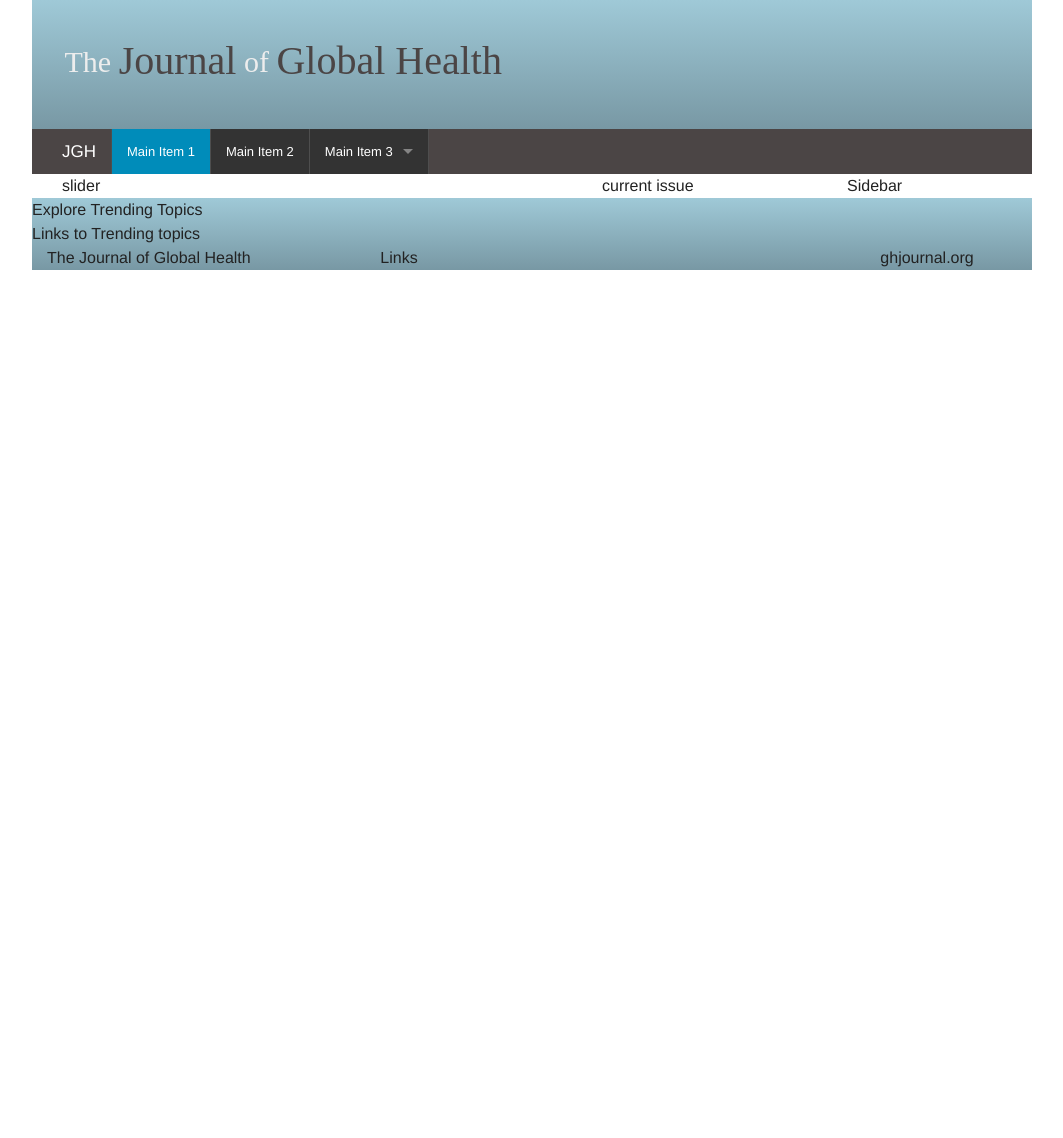
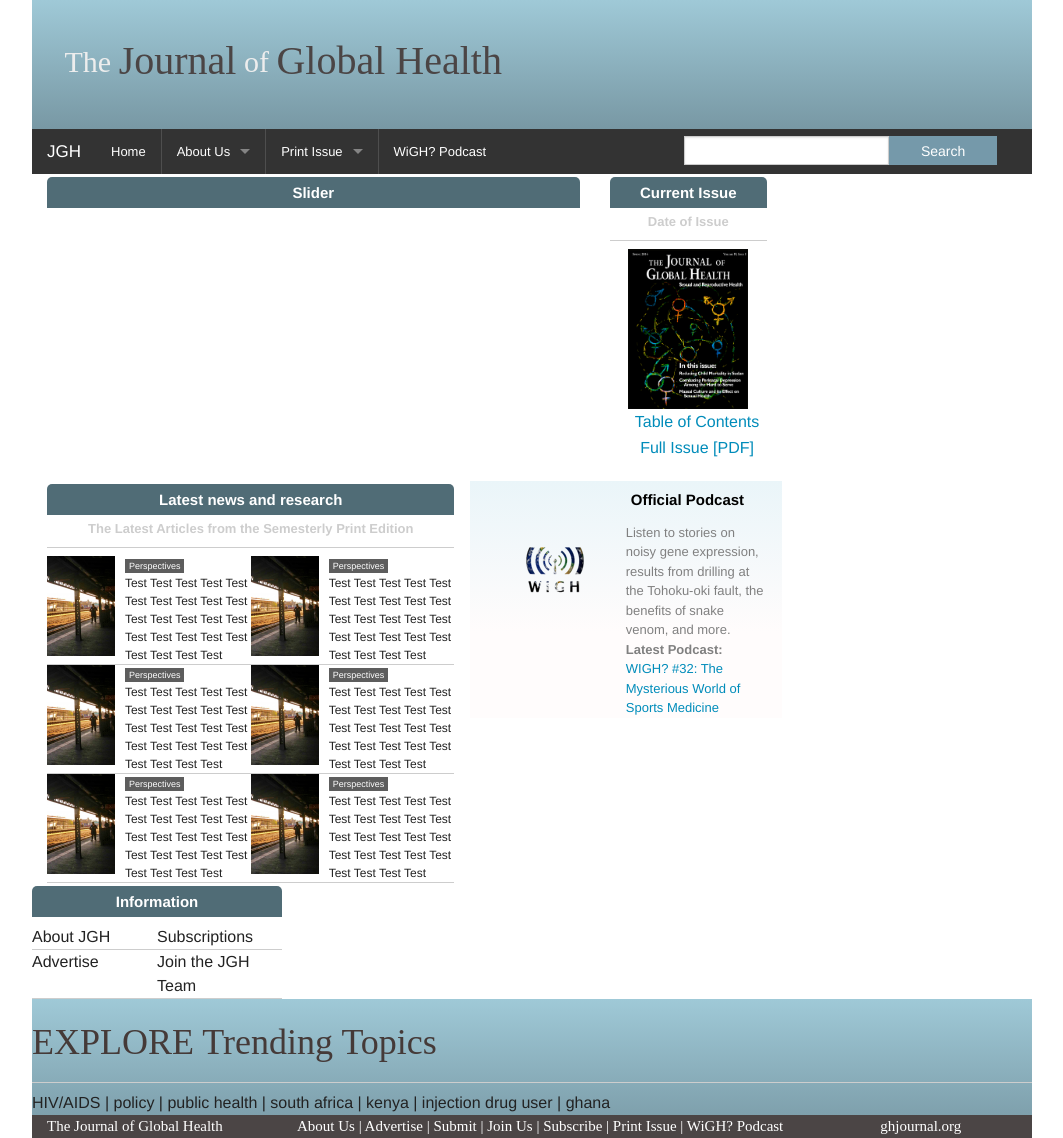
Before and after one commit to kennethli/kennethli.github.io, a PHP site: page / in a window 1280 px wide. Shown: the whole page, without its empty margins (108-1171 px from the left). Before the commit the page ends 270 px from the top, so only its background shows below. Run offline with PHP 8.4, Linux system fonts and the light colour scheme; some libraries are stand-ins or nearby versions.

Commit message:
Home Page Footer

```diff
--- a/css/jgh.css
+++ b/css/jgh.css
@@ -22,17 +22,13 @@
 	filter: progid:DXImageTransform.Microsoft.gradient( startColorstr='#9fc9d7', endColorstr='#7898a4',GradientType=0 );
 }
 .jgh-header-child{
-	margin: 30px 10px;
-}
+	margin: 30px 10px;}
 .jgh-nav{
-	background: rgb(75,69,69);
-}
+	background: rgb(75,69,69);}
 .jgh-sidebar{
-	width: 200px;
-}
+	width: 200px;}
 .jgh-container{
-	max-width: 1200px;
-}
+	max-width: 1200px;}
 footer{
 	background: #9fc9d7;
 	background: -moz-linear-gradient(top,  #9fc9d7 0%, #7898a4 100%);
@@ -46,3 +42,110 @@
 .row{
 	max-width: 1000px;
 }
+.button.alert{
+	background-color: #7599AA;
+}
+.jgh-modular h2{
+	font-size:15px;
+	color: white;
+	font-weight:bold;
+	text-align:center;
+	padding: 5px;
+	background: none repeat scroll 0% 0% #506C76;
+	border-radius: 5px 5px 0px 0px;
+}
+.jgh-modular h3{
+	font-size:13px;
+	height: 25px;
+	line-height: 12px;
+	color: #CDCDCD;
+	font-weight:bold;
+	text-align:center;
+	border-bottom: 1px solid #CDCDCD;
+}
+.jgh-currentissue img{
+	width:120px;
+	height:160px;
+	display:block;
+	margin:0 auto;
+}
+.jgh-currentissue ul{
+	list-style:outside none none;
+		text-align:center;
+}
+.jgh-newsresearch{
+	font-size: 12px;
+}
+.jgh-newsresearch img{
+	width: 68px;
+	height:100px;
+}
+.jgh-newsresearch-modular{
+	border-bottom: 1px solid #CDCDCD;
+}
+.jgh-newsresearch-label a{
+	background: none repeat scroll 0% 0% #5D5D5D;
+	font-size: 9px;
+	color: #FFF;
+	padding: 2px 4px;
+	position: relative;
+	left:10px;
+}
+.jgh-newsresearch-desc{
+	position: relative;
+	left:10px;
+}
+.jgh-wighpodcast{
+	background:linear-gradient(to bottom, #EAF5F9 0%, #FFFCFC 64%, #FFFCFC 100%);
+	font-size: 13px;
+	color: gray;
+	text-align:left;
+}
+.jgh-wighpodcast h2{
+	background:none;
+	color: black;
+	text-align: left;
+}
+.jgh-wighpodcast img{
+	display:block;
+	margin: 0 auto;
+	position:relative;
+	top:5em;
+}
+.jgh-sidebar{
+	font-size:12px;
+	background: none repeat scroll 0% 0% #506C76;
+	border-radius: 5px 5px 0px 0px;
+}
+.jgh-sidebar-modular h2{
+	font-size:15px;
+	color: white;
+	font-weight:bold;
+	text-align:center;
+	padding: 5px;
+}
+.jgh-sidebar-modular h3{
+	font-size:13px;
+	height: 25px;
+	line-height: 12px;
+	color: #CDCDCD;
+	font-weight:bold;
+	text-align:center;
+	border-bottom: 1px solid #CDCDCD;
+}
+.jgh-trending h2{
+	font-size: 36px;
+	font-family: "Times New Roman";
+	color: #453A38;
+	line-height: 80px;
+	border-bottom: 1px solid #CDCDCD;
+}
+.jgh-footer{
+	background:none repeat scroll 0% 0% #4B4545;
+	font-family: "Times New Roman";
+	font-size: 15px;
+	color: white;
+}
+.jgh-information-modular{
+	border-bottom: 1px solid #CDCDCD;
+}
--- a/index.html
+++ b/index.html
@@ -1,113 +1,396 @@
-<!doctype html>
+<!DOCTYPE html>
+
 <html class="no-js" lang="en">
 <head>
-    <meta charset="utf-8" />
-    <meta name="viewport" content="width=device-width, initial-scale=1.0" />
+    <meta charset="utf-8">
+    <meta content="width=device-width, initial-scale=1.0" name="viewport">
+
     <title>Foundation | Welcome</title>
-    <link rel="stylesheet" href="css/foundation.css" />
-	<link rel="stylesheet" href="css/jgh.css" />
+    <link href="css/foundation.css" rel="stylesheet">
+    <link href="css/jgh.css" rel="stylesheet">
     <script src="js/vendor/modernizr.js"></script>
     <script src="//use.typekit.net/zwi2ydl.js"></script>
-	<script>try{Typekit.load();}catch(e){}</script>
+    <script>
+try{Typekit.load();}catch(e){}
+    </script>
 </head>
+
 <body>
     <header class="row jgh-header hide-for-small-only">
         <div class="small-12 large-12 columns jgh-header-child">
-			<h1 class="jgh-title small">
-				&nbsp;The&nbsp;
-			</h1>
-			<h1 class="jgh-title big">
-				Journal
-			</h1>
-			<h1 class="jgh-title small">
-				&nbsp;of&nbsp;
-			</h1>
-			<h1 class="jgh-title big">
-				Global Health
-			</h1>
+            <h1 class="jgh-title small">&nbsp;The&nbsp;</h1>
+
+            <h1 class="jgh-title big">Journal</h1>
+
+            <h1 class="jgh-title small">&nbsp;of&nbsp;</h1>
+
+            <h1 class="jgh-title big">Global Health</h1>
         </div>
     </header>
+
     <div class="row">
-	<nav class="top-bar small-12 columns jgh-nav" data-topbar>
+        <nav class="top-bar" data-topbar="">
             <ul class="title-area">
                 <li class="name">
-	             <h1><a href="#">JGH </a></h1>
+                    <h1><a href="#">JGH</a></h1>
                 </li>
-	        <li class="toggle-topbar menu-icon"><a href="#"><span>Menu</span></a>
+                <!-- Remove the class "menu-icon" to get rid of menu icon. Take out "Menu" to just have icon alone -->
+
+                <li class="toggle-topbar menu-icon">
+                    <a href="#"><span></span></a>
                 </li>
             </ul>
+
             <section class="top-bar-section">
+                <!-- Left Nav Section -->
+
                 <ul class="left">
+                    <li>
+                        <a href="#">Home</a>
+                    </li>
+
                     <li class="divider"></li>
-		        <li class="active"><a href="#">Main Item 1</a></li>
+
+                    <li class="has-dropdown">
+                        <a href="#">About Us</a>
+
+                        <ul class="dropdown">
+                            <li><label>About Us</label></li>
+
+                            <li>
+                                <a href="#">Masthead</a>
+                            </li>
+
+                            <li>
+                                <a href="#">Submit</a>
+                            </li>
+
+                            <li>
+                                <a href="#">Advertise</a>
+                            </li>
+
                             <li class="divider"></li>
-		        <li><a href="#">Main Item 2</a></li>
-		        <li class="divider"></li>
-				<li class="has-dropdown"><a href="#">Main Item 3</a>
-				    <ul class="dropdown">
-				        <li><label>Dropdown Level 3 Label</label></li>
-				        <li><a href="#">Dropdown Level 3a</a></li>
-				        <li><a href="#">Dropdown Level 3b</a></li>
-				        <li class="divider"></li>
-				        <li><a href="#">Dropdown Level 3c</a></li>
+
+                            <li>
+                                <a href="#">Join Us</a>
+                            </li>
                         </ul>
                     </li>
+
                     <li class="divider"></li>
+
+                    <li class="has-dropdown">
+                        <a href="#">Print Issue</a>
+
+                        <ul class="dropdown">
+                            <li><label>Print Issue</label></li>
+
+                            <li>
+                                <a href="#">Archive</a>
+                            </li>
+                        </ul>
+                    </li>
+
+                    <li class="divider"></li>
+
+                    <li>
+                        <a href="#">WiGH? Podcast</a>
+                    </li>
+                </ul>
+
+                <ul class="right">
+                    <li class="has-form">
+                        <form>
+                            <div class="row collapse pull-1">
+                                <div class="small-8 columns">
+                                    <input type="text">
+                                </div>
+
+                                <div class="small-4 columns">
+                                    <a class="alert button" href="#">Search</a>
+                                </div>
+                            </div>
+                        </form>
+                    </li>
                 </ul>
             </section>
         </nav>
     </div>
+
     <header class="row jgh-header show-for-small-only">
         <div class="small-12 large-12 columns jgh-header-child">
-			<h1 class="jgh-title small">
-				&nbsp;The&nbsp;
-			</h1>
-			<h1 class="jgh-title big">
-				Journal
-			</h1>
-			<h1 class="jgh-title small">
-				&nbsp;of&nbsp;
-			</h1>
-			<h1 class="jgh-title big">
-				Global Health
-			</h1>
+            <h1 class="jgh-title small">&nbsp;The&nbsp;</h1>
+
+            <h1 class="jgh-title big">Journal</h1>
+
+            <h1 class="jgh-title small">&nbsp;of&nbsp;</h1>
+
+            <h1 class="jgh-title big">Global Health</h1>
         </div>
     </header>
+
+    <div class="row collapse">
+        <div class="large-9 columns">
             <div class="row">
-		<div class="large-9 medium-9 columns">
-			<section class="large-6 small-12 columns">
-				slider
+                <section class="large-9 small-12 columns jgh-modular">
+                    <h2>Slider</h2>
                 </section>
-			<section class="large-3 small 12 columns">
-				current issue
+
+                <section class=
+                "large-3 small-12 columns jgh-modular jgh-currentissue">
+                    <h2>Current Issue</h2>
+
+                    <h3>Date of Issue</h3><img src="img/2014spring.png">
+
+                    <ul>
+                        <li>
+                            <a href="#">Table of Contents</a>
+                        </li>
+
+                        <li>
+                            <a href="#">Full Issue [PDF]</a>
+                        </li>
+                    </ul>
                 </section>
             </div>
+
+            <div class="row">
+                <section class=
+                "large-7 small-12 columns jgh-modular jgh-newsresearch">
+                    <h2>Latest news and research</h2>
+
+                    <h3>The Latest Articles from the Semesterly Print
+                    Edition</h3>
+
+                    <div class="row collapse jgh-newsresearch-modular">
+                        <div class="small-6 columns">
+                            <div class="row collapse">
+                                <div class="small-4 columns"><img src=
+                                "img/2014sprdaly.png"></div>
+
+                                <div class="small-8 columns">
+                                    <div class="row collapse">
+                                        <div class=
+                                        "small-12 columns jgh-newsresearch-label">
+                                        <a>Perspectives</a>
+                                        </div>
+                                    </div>
+
+                                    <div class="row collapse">
+                                        <div class=
+                                        "small-12 columns jgh-newsresearch-desc">
+                                        Test Test Test Test Test Test Test Test
+                                        Test Test Test Test Test Test Test Test Test Test Test Test Test Test Test Test
+
+                                        </div>
+                                    </div>
+                                </div>
+                            </div>
+                        </div>
+
+                        <div class="small-6 columns">
+                            <div class="row collapse">
+                                <div class="small-4 columns"><img src=
+                                "img/2014sprdaly.png"></div>
+
+                                <div class="small-8 columns">
+                                    <div class="row collapse">
+                                        <div class=
+                                        "small-12 columns jgh-newsresearch-label">
+                                        <a>Perspectives</a>
+                                        </div>
+                                    </div>
+
+                                    <div class="row collapse">
+                                        <div class=
+                                        "small-12 columns jgh-newsresearch-desc">
+                                        Test Test Test Test Test Test Test Test
+                                        Test Test Test Test Test Test Test Test
+                                        Test Test Test Test Test Test Test Test
+
+                                        </div>
+                                    </div>
+                                </div>
+                            </div>
+                        </div>
+                    </div>
+					<div class="row collapse jgh-newsresearch-modular">
+                        <div class="small-6 columns">
+                            <div class="row collapse">
+                                <div class="small-4 columns"><img src=
+                                "img/2014sprdaly.png"></div>
+
+                                <div class="small-8 columns">
+                                    <div class="row collapse">
+                                        <div class=
+                                        "small-12 columns jgh-newsresearch-label">
+                                        <a>Perspectives</a>
+                                        </div>
+                                    </div>
+
+                                    <div class="row collapse">
+                                        <div class=
+                                        "small-12 columns jgh-newsresearch-desc">
+                                        Test Test Test Test Test Test Test Test
+                                        Test Test Test Test Test Test Test Test Test Test Test Test Test Test Test Test
+
+                                        </div>
+                                    </div>
+                                </div>
+                            </div>
+                        </div>
+
+                        <div class="small-6 columns">
+                            <div class="row collapse">
+                                <div class="small-4 columns"><img src=
+                                "img/2014sprdaly.png"></div>
+
+                                <div class="small-8 columns">
+                                    <div class="row collapse">
+                                        <div class=
+                                        "small-12 columns jgh-newsresearch-label">
+                                        <a>Perspectives</a>
+                                        </div>
+                                    </div>
+
+                                    <div class="row collapse">
+                                        <div class=
+                                        "small-12 columns jgh-newsresearch-desc">
+                                        Test Test Test Test Test Test Test Test
+                                        Test Test Test Test Test Test Test Test
+                                        Test Test Test Test Test Test Test Test
+
+                                        </div>
+                                    </div>
+                                </div>
+                            </div>
+                        </div>
+                    </div>
+					<div class="row collapse jgh-newsresearch-modular">
+                        <div class="small-6 columns">
+                            <div class="row collapse">
+                                <div class="small-4 columns"><img src=
+                                "img/2014sprdaly.png"></div>
+
+                                <div class="small-8 columns">
+                                    <div class="row collapse">
+                                        <div class=
+                                        "small-12 columns jgh-newsresearch-label">
+                                        <a>Perspectives</a>
+                                        </div>
+                                    </div>
+
+                                    <div class="row collapse">
+                                        <div class=
+                                        "small-12 columns jgh-newsresearch-desc">
+                                        Test Test Test Test Test Test Test Test
+                                        Test Test Test Test Test Test Test Test Test Test Test Test Test Test Test Test
+
+                                        </div>
+                                    </div>
+                                </div>
+                            </div>
+                        </div>
+
+                        <div class="small-6 columns">
+                            <div class="row collapse">
+                                <div class="small-4 columns"><img src=
+                                "img/2014sprdaly.png"></div>
+
+                                <div class="small-8 columns">
+                                    <div class="row collapse">
+                                        <div class=
+                                        "small-12 columns jgh-newsresearch-label">
+                                        <a>Perspectives</a>
+                                        </div>
+                                    </div>
+
+                                    <div class="row collapse">
+                                        <div class=
+                                        "small-12 columns jgh-newsresearch-desc">
+                                        Test Test Test Test Test Test Test Test
+                                        Test Test Test Test Test Test Test Test
+                                        Test Test Test Test Test Test Test Test
+
+                                        </div>
+                                    </div>
+                                </div>
+                            </div>
+                        </div>
+                    </div>
+                </section>
+
+                <section class="large-5 small 12 columns jgh-modular jgh-wighpodcast">
+					<div class="row collapse">
+						<div class="small-6 columns">
+							<img src="img/wighsymbol.png"></img>
+						</div>
+						<div class="small-6 columns">
+							<h2>Official Podcast</h2>
+							Listen to stories on noisy gene expression, results from drilling at the Tohoku-oki fault, the benefits of snake venom, and more.<br/>
+							<b>Latest Podcast:</b>
+							<a href="#">WIGH? #32: The Mysterious World of Sports Medicine</a>
+						</div>
+					</div>
+                </section>
+            </div>
+
+            <div class="row collapse">
+                <section class="large-4 small-12 columns jgh-modular">
+                    <h2>Information</h2>
+					<div class="row collapse jgh-information-modular">
+						<div class="small-6 columns">
+							About JGH
+						</div>
+						<div class="small-6 columns">
+							Subscriptions
+						</div>
+					</div>
+					<div class="row collapse jgh-information-modular">
+						<div class="small-6 columns">
+								Advertise
+						</div>
+						<div class="small-6 columns">
+										Join the JGH Team
+						</div>
+					</div>
+					</div>
+                </section>
+            </div>
+        </div>
+
         <aside class="large-3 jgh-sidebar columns hide-for-small-only">
-			Sidebar
+	<div class="row">
+
+	</div>
         </aside>
     </div>
+
     <footer class="row">
+	<div class="small-12 columns">
+		<div class="row">
+        <div class="large-12 jgh-trending">
+            <h2>EXPLORE Trending Topics</h2>
 
-		<div class="large-12 jgh-trending">
-		Explore Trending Topics
+			HIV/AIDS | policy | public health | south africa | kenya | injection drug user | ghana
+
         </div>
-		<div class="large-12 jgh-trending">
-		Links to Trending topics
+</div>
+	<div class="row jgh-footer">
+        <div class="large-3 columns">
+            The Journal of Global Health
         </div>
 
-			<div class="large-4 columns">The Journal of Global Health
+        <div class="large-7 columns">
+           About Us | Advertise | Submit | Join Us | Subscribe | Print Issue | WiGH? Podcast
         </div>
-			<div class="large-6 columns">
-				Links
-			</div>
+
         <div class="large-2 columns">
             ghjournal.org
         </div>
 		</div>
-	</footer>
-    <script src="js/vendor/jquery.js"></script>
-    <script src="js/foundation.min.js"></script>
-    <script>
+</div>
+    </footer><script src="js/vendor/jquery.js"></script> <script src="js/foundation.min.js"></script> <script>
 $(document).foundation();
     </script>
 </body>
```
Also changed, not shown: img/2014sprdaly.png (added), img/2014spring.png (added), img/wighsymbol.png (added), 1 other file. Lines whose indentation alone changed are shown as unchanged.
